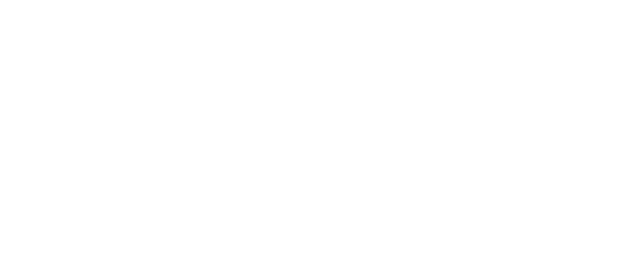
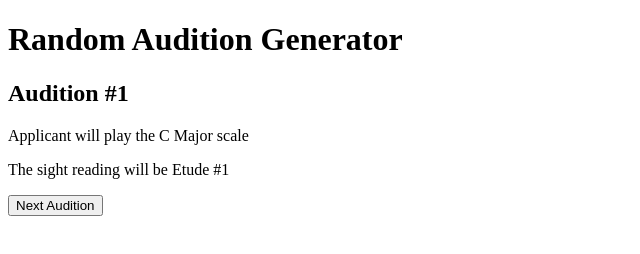
Before and after one commit to M-Archer1/audition-generator, a website: page index.html in a window 1280 px wide. Shown: the whole page, without its empty margins (0-640 px from the left). Drawn offline with Linux system fonts and the light colour scheme.

Commit message:
Changes to index.html

```diff
--- a/index.html
+++ b/index.html
@@ -3,9 +3,13 @@
 <head>
   <meta charset="UTF-8">
   <meta name="viewport" content="width=device-width, initial-scale=1.0">
-  <title>Document</title>
+  <title>Audition Generator</title>
 </head>
 <body>
-
+  <h1>Random Audition Generator</h1>
+  <h2>Audition #1</h2>
+  <p>Applicant will play the C Major scale</p>
+  <p>The sight reading will be Etude #1</p>
+  <button>Next Audition</button>
 </body>
 </html>
```
